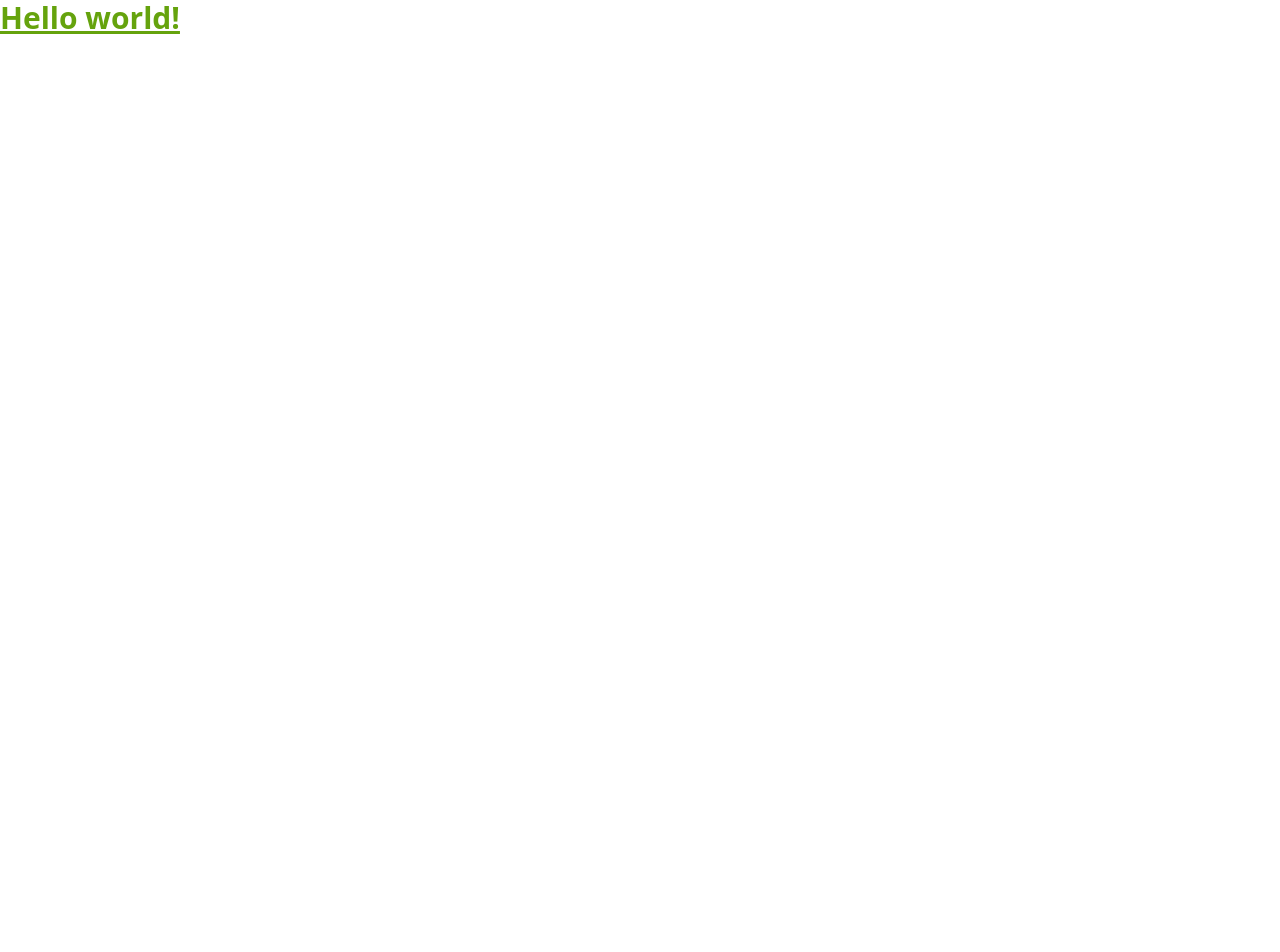
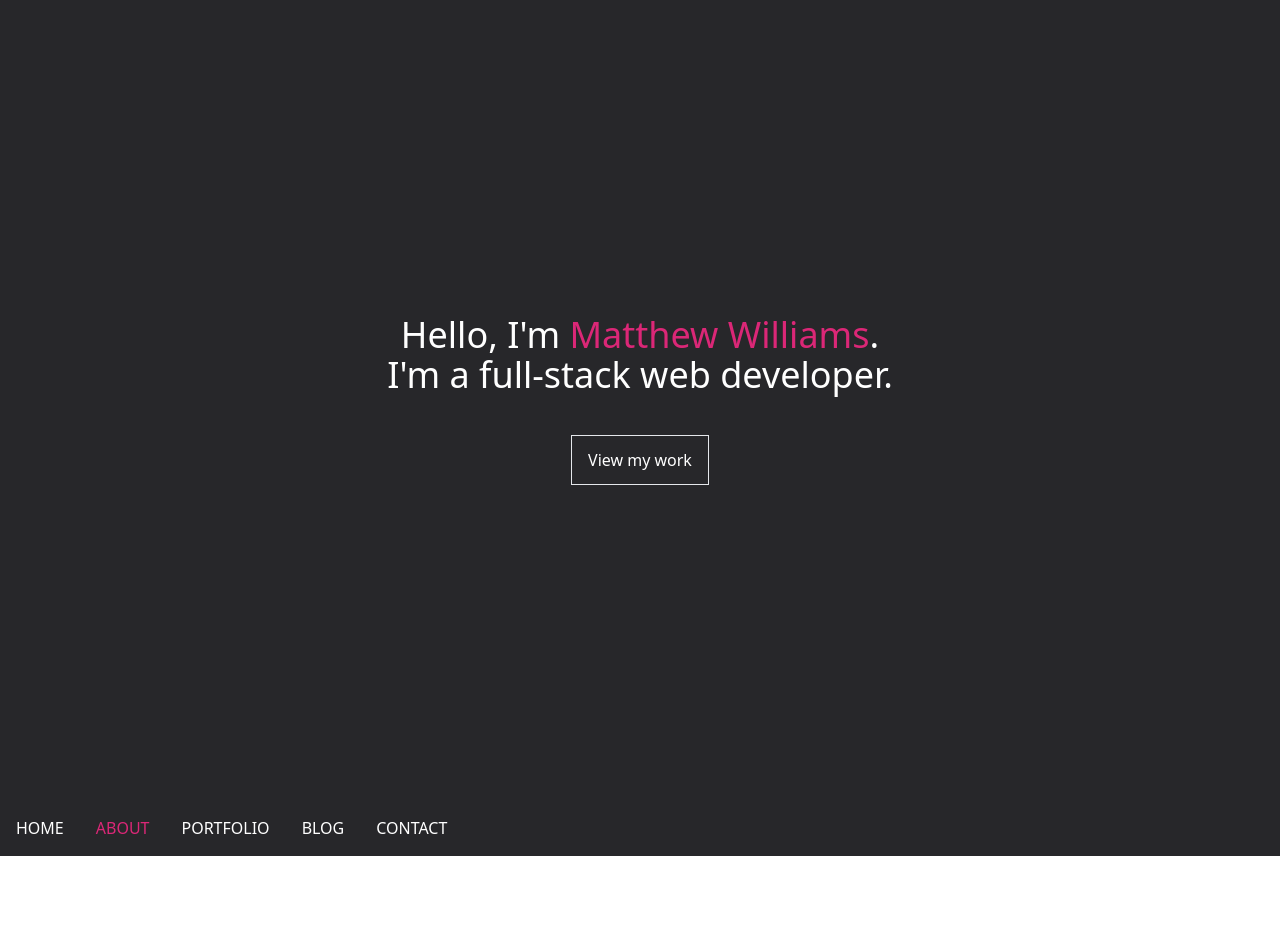
Before and after one commit to KamyESI/portfolio, a website: page docs/index.html in a window 1280 px wide. Shown: the top 952 px of the page. Before the commit the page ends 800 px from the top, so only its background shows below. Drawn offline with Linux system fonts and the light colour scheme.

Commit message:
home page creation + nav menu

```diff
--- a/docs/index.html
+++ b/docs/index.html
@@ -1,12 +1,42 @@
 <!DOCTYPE html>
-<html lang="en">
+<html lang="en" class="scroll-smooth">
   <head>
     <meta charset="UTF-8" />
     <meta name="viewport" content="width=device-width, initial-scale=1.0" />
     <link rel="stylesheet" href="css/output.css" />
     <title>Portfolio</title>
   </head>
-  <body>
-    <h1 class="text-3xl font-bold underline text-lime-600">Hello world!</h1>
+  <body class="min-h-screen w-full">
+    <section
+      id="home"
+      class="bg-zinc-800 w-full h-screen flex flex-col justify-center items-center text-center"
+    >
+      <h1 class="text-4xl text-white mb-10">
+        Hello, I'm <span class="text-pink-600">Matthew Williams</span>. <br />
+        I'm a full-stack web developer.
+      </h1>
+      <a
+        href="#about"
+        id="home_btn"
+        class="transition-all duration-300 border text-white py-3 px-4 hover:bg-teal-500 hover:border-teal-500"
+      >
+        View my work
+      </a>
+    </section>
+    <section id="about" class="h-screen">
+      <nav class="bg-zinc-800 p-4 w-full">
+        <ul class="flex text-white gap-8">
+          <li><a href="#home">HOME</a></li>
+          <li class="text-pink-600"><a href="#about">ABOUT</a></li>
+          <li><a href="#portfolio">PORTFOLIO</a></li>
+          <li><a href="#blog">BLOG</a></li>
+          <li><a href="#contact">CONTACT</a></li>
+        </ul>
+      </nav>
+    </section>
+    <section id="portfolio" class="h-screen bg-red-100"></section>
+    <section id="blog" class="h-screen bg-orange-100"></section>
+    <section id="contact" class="h-screen bg-amber-100"></section>
   </body>
+  <script src="index.js"></script>
 </html>
--- /dev/null
+++ b/docs/index.js
@@ -0,0 +1,3 @@
+document.getElementById("home_btn").addEventListener("click", function () {
+  console.log("Kamilia");
+});
```
Also changed, not shown: docs/css/output.css.
